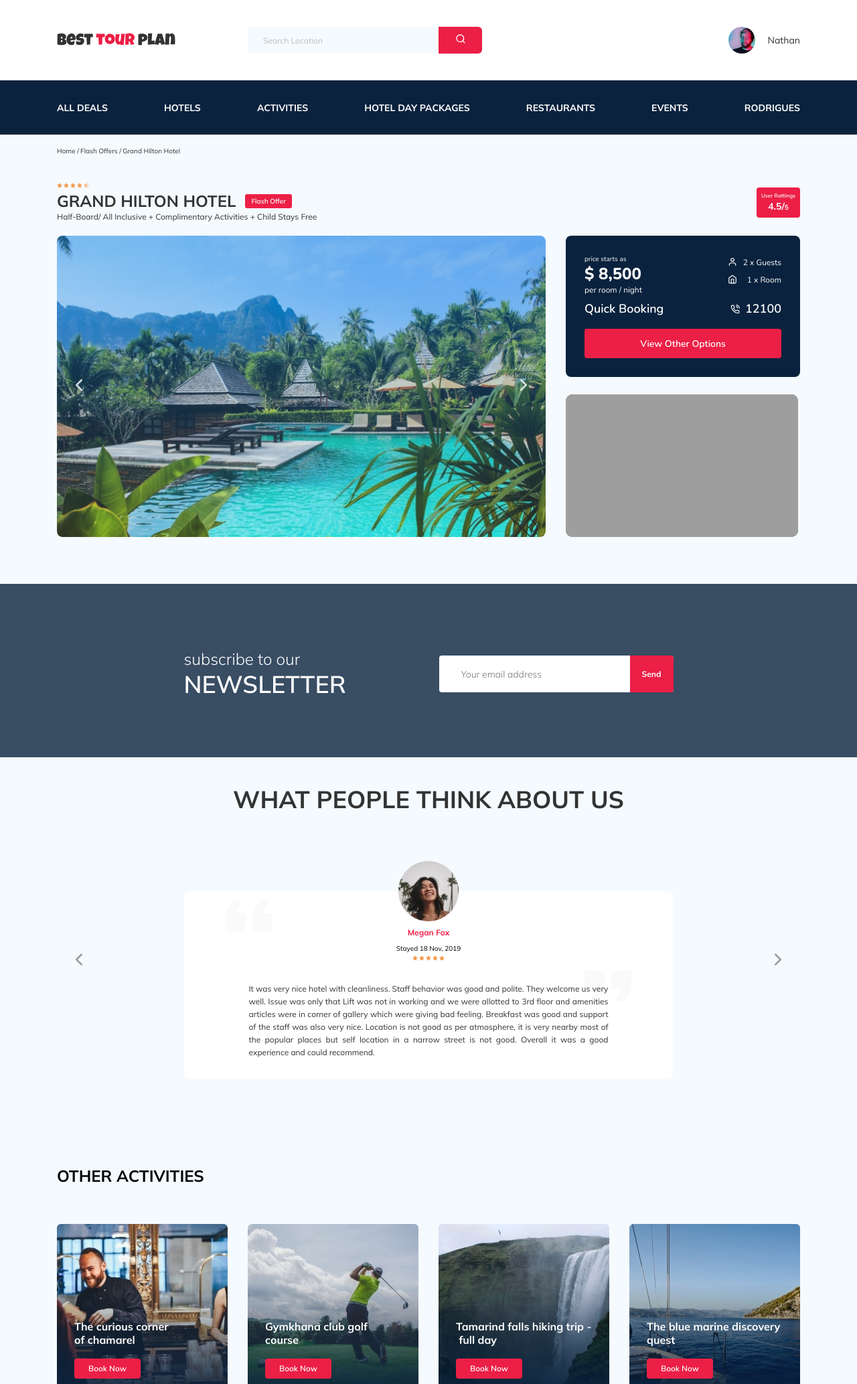
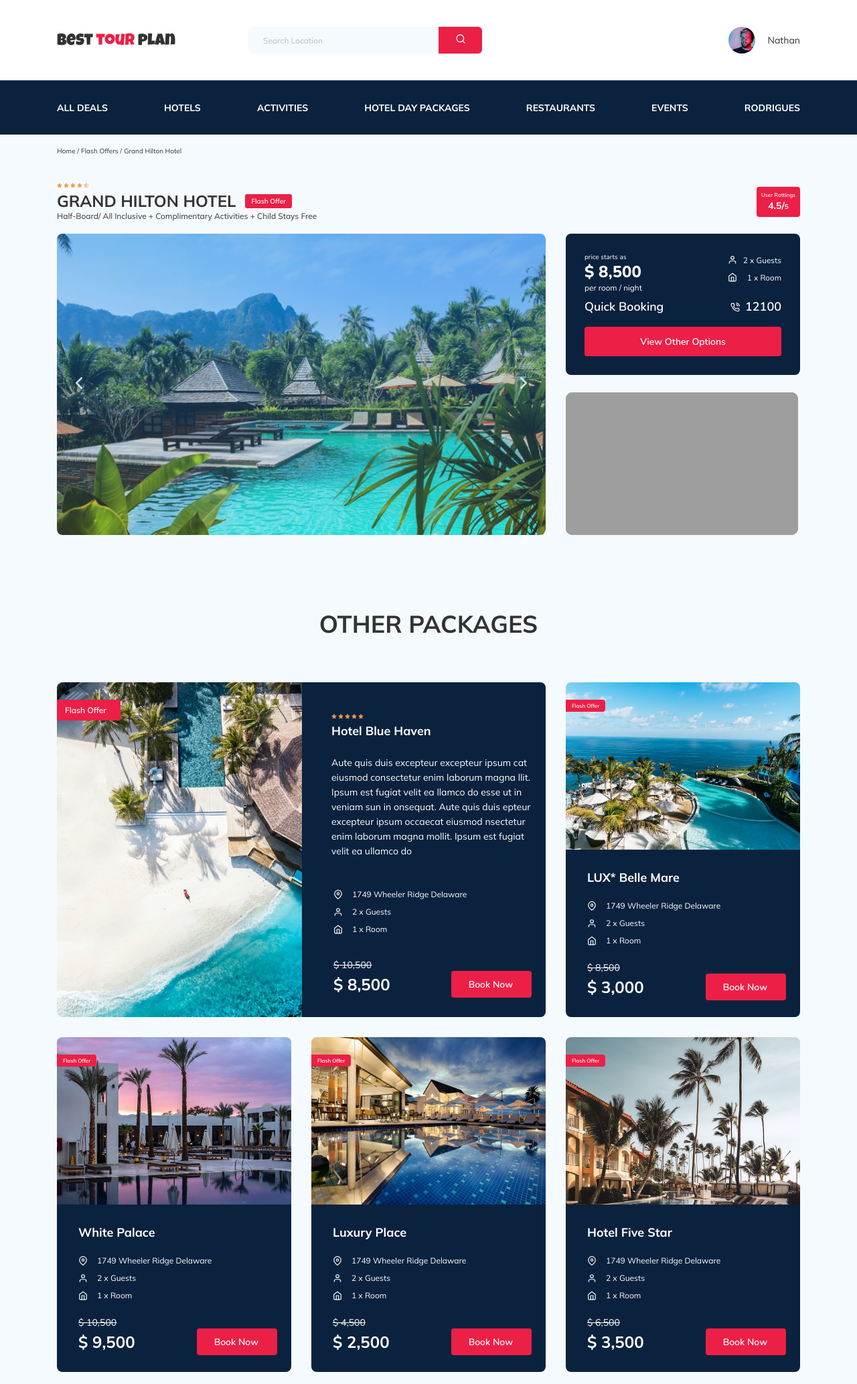
Before and after one commit to MedvedevNik/tour-plan, a PHP site: page / in a window 1280 px wide. Shown: the top 2067 px of the page at 67% size. Run offline with PHP 8.4, Linux system fonts and the light colour scheme; a map, chart or similar area stays blank; some libraries are stand-ins or nearby versions; grey boxes are pictures that could not be loaded.

Commit message:
create: added section with packages

```diff
--- a/css/style.css
+++ b/css/style.css
@@ -352,6 +352,14 @@ body {
   margin: auto;
 }
 
+.title {
+  font-weight: bold;
+  font-size: 36px;
+  line-height: 45px;
+  text-align: center;
+  text-transform: uppercase;
+}
+
 .button {
   border: none;
   border-radius: 4px;
@@ -376,7 +384,7 @@ body {
 
 .breadcrumb-list__item:not(:last-child)::after {
   content: '/';
-  margin-right: 2px;
+  margin-right: 3px;
 }
 
 .breadcrumb-list__link {
@@ -394,7 +402,7 @@ body {
   display: flex;
   align-items: center;
   justify-content: space-between;
-  padding-bottom: 20px;
+  padding-bottom: 18px;
 }
 
 .hotel-info__offer {
@@ -409,6 +417,11 @@ body {
 
 .hotel-info__description {
   margin: 0;
+  margin-top: -1px;
+}
+
+.hotel-info__rating {
+  margin-bottom: 2px;
 }
 
 .hotel-name {
@@ -826,6 +839,197 @@ body {
   }
 }
 
+.packages {
+  padding: 40px 0 70px;
+}
+
+.packages-wrapper {
+  display: grid;
+  grid-template-columns: repeat(3, 1fr);
+  grid-gap: 30px;
+  grid-template-rows: repeat(2, 500px);
+}
+
+.packages__title {
+  margin-top: 0;
+  margin-bottom: 65px;
+}
+
+.package {
+  display: flex;
+  width: 350px;
+  flex-direction: column;
+  border-radius: 8px;
+  overflow: hidden;
+}
+
+.package--active {
+  grid-column: 1 / 3;
+  flex-direction: row;
+  width: 730px;
+}
+
+.package--active .package-picture {
+  width: 366px;
+  height: 500px;
+}
+
+.package--active .package-picture__offer {
+  padding: 8px 21px 8px 12px;
+  font-size: 12px;
+  line-height: 15px;
+}
+
+.package--active .package-info {
+  width: 364px;
+  padding-top: 47px;
+  padding-left: 44px;
+}
+
+.package--active .package-info__room {
+  margin-bottom: 37px;
+  padding-left: 3px;
+}
+
+.package--active .package-info__title {
+  margin-bottom: 25px;
+}
+
+.package--active .package-info__text {
+  margin-bottom: 46px;
+}
+
+.package--active .package-info__rating {
+  display: flex;
+  justify-content: space-between;
+  align-items: center;
+  margin-bottom: 6px;
+}
+
+.package--active .package-info__footer {
+  padding-left: 3px;
+}
+
+.package--active .package-rating {
+  width: 48px;
+}
+
+.package--active .package-rating__icon {
+  fill: #F2994A;
+  height: 8px;
+  width: 8px;
+}
+
+.package-picture {
+  position: relative;
+  width: 350px;
+  height: 250px;
+}
+
+.package-picture__img {
+  width: 100%;
+  height: 100%;
+  object-fit: cover;
+}
+
+.package-picture__offer {
+  position: absolute;
+  top: 26px;
+  left: 0;
+  font-weight: 600;
+  font-size: 8px;
+  line-height: 10px;
+  border-radius: 0 4px 4px 0;
+}
+
+.package-info {
+  display: flex;
+  flex-direction: column;
+  min-height: 250px;
+  padding: 30px 21px 27px 32px;
+  background-color: #0A223D;
+  color: #ffffff;
+}
+
+.package-info__title {
+  margin-top: 0;
+  margin-bottom: 23px;
+  font-weight: bold;
+  font-size: 18px;
+  line-height: 23px;
+}
+
+.package-info__text {
+  margin-top: 0;
+  margin-bottom: 34px;
+  max-width: 300px;
+  font-weight: normal;
+  font-size: 14px;
+  line-height: 22px;
+}
+
+.package-info__room {
+  margin-bottom: 24px;
+}
+
+.package-info__line-text {
+  display: flex;
+  align-items: center;
+}
+
+.package-info__line-text:not(:last-child) {
+  margin-bottom: 11px;
+}
+
+.package-info__description {
+  margin-left: 14px;
+  font-weight: normal;
+  font-size: 12px;
+  line-height: 15px;
+}
+
+.package-info__footer {
+  display: flex;
+  justify-content: space-between;
+  align-items: flex-end;
+  flex-wrap: wrap;
+}
+
+.package-info__prices {
+  display: flex;
+  flex-direction: column;
+}
+
+.package-info__button {
+  padding: 11px 28px 10px 26px;
+  margin-bottom: -5px;
+  font-family: Nunito;
+  font-style: normal;
+  font-weight: 600;
+  font-size: 14px;
+  line-height: 19px;
+}
+
+.package-icon {
+  width: 14px;
+  height: 14px;
+  fill: #ffffff;
+}
+
+.prices__old-price {
+  margin-bottom: 5px;
+  font-weight: normal;
+  font-size: 14px;
+  line-height: 18px;
+  text-decoration: line-through;
+}
+
+.prices__price {
+  font-weight: bold;
+  font-size: 24px;
+  line-height: 30px;
+}
+
 .newsletter {
   position: relative;
   max-height: 260px;
@@ -926,11 +1130,6 @@ body {
 .reviews__title {
   margin: 0;
   margin-bottom: 70px;
-  font-weight: bold;
-  font-size: 36px;
-  line-height: 45px;
-  text-align: center;
-  text-transform: uppercase;
 }
 
 .reviews-slider__slide {
--- a/index.html
+++ b/index.html
@@ -197,7 +197,7 @@
                     <span class="booking__description">1 x Room</span>
                   </div>
                 </div>
-                <!-- /.person-room -->
+                <!-- /.booking-room -->
               </div>
               <!-- /.booking__info -->
               <div class="call-center booking__call-center">
@@ -232,6 +232,235 @@
     </section>
     <!-- /.hotel -->
 
+    <section class="packages">
+      <div class="container">
+        <h2 class="title packages__title">Other Packages</h2>
+        <div class="packages-wrapper">
+          <div class="package package--active">
+            <div class="package-picture">
+              <img src="img/package-1.jpg" alt="image: package-1" class="package-picture__img" />
+              <span class="offer package-picture__offer">Flash Offer</span>
+            </div>
+            <!-- /.packages-img -->
+            <div class="package-info">
+              <div class="package-rating package-info__rating">
+                <svg class="icon package-rating__icon">
+                  <use xlink:href="img/sprite.svg#star"></use>
+                </svg>
+                <svg class="icon package-rating__icon">
+                  <use xlink:href="img/sprite.svg#star"></use>
+                </svg>
+                <svg class="icon package-rating__icon">
+                  <use xlink:href="img/sprite.svg#star"></use>
+                </svg>
+                <svg class="icon package-rating__icon">
+                  <use xlink:href="img/sprite.svg#star"></use>
+                </svg>
+                <svg class="icon package-rating__icon">
+                  <use xlink:href="img/sprite.svg#star"></use>
+                </svg>
+              </div>
+              <!-- /.reviews-slider__rating -->
+              <h3 class="package-info__title">Hotel Blue Haven</h3>
+              <p class="package-info__text">
+                Aute quis duis excepteur excepteur ipsum cat eiusmod consectetur enim laborum magna llit. Ipsum est fugiat velit ea llamco do esse ut in veniam
+                sun in onsequat. Aute quis duis epteur excepteur ipsum occaecat eiusmod nsectetur enim laborum magna mollit. Ipsum est fugiat velit ea ullamco
+                do
+              </p>
+              <div class="package-info__room">
+                <div class="package-info__line-text">
+                  <svg class="package-icon package-info__icon">
+                    <use xlink:href="img/sprite.svg#map-pin"></use>
+                  </svg>
+                  <span class="package-info__description">1749 Wheeler Ridge Delaware</span>
+                </div>
+                <div class="package-info__line-text">
+                  <svg class="package-icon package-info__icon">
+                    <use xlink:href="img/sprite.svg#user"></use>
+                  </svg>
+                  <span class="package-info__description">2 x Guests</span>
+                </div>
+                <div class="package-info__line-text">
+                  <svg class="package-icon package-info__icon">
+                    <use xlink:href="img/sprite.svg#home"></use>
+                  </svg>
+                  <span class="package-info__description">1 x Room</span>
+                </div>
+              </div>
+              <!-- /.packages-item-room -->
+              <div class="package-info__footer">
+                <div class="prices package-info__prices">
+                  <span class="prices__old-price">$ 10,500</span>
+                  <span class="prices__price">$ 8,500</span>
+                </div>
+                <button class="button package-info__button">Book Now</button>
+              </div>
+            </div>
+          </div>
+          <!-- /.package -->
+          <div class="package">
+            <div class="package-picture">
+              <img src="img/package-2.jpg" alt="image: package-2" class="package-picture__img" />
+              <span class="offer package-picture__offer">Flash Offer</span>
+            </div>
+            <!-- /.packages-img -->
+            <div class="package-info">
+              <h3 class="package-info__title">LUX* Belle Mare</h3>
+              <div class="package-info__room">
+                <div class="package-info__line-text">
+                  <svg class="package-icon package-info__icon">
+                    <use xlink:href="img/sprite.svg#map-pin"></use>
+                  </svg>
+                  <span class="package-info__description">1749 Wheeler Ridge Delaware</span>
+                </div>
+                <div class="package-info__line-text">
+                  <svg class="package-icon package-info__icon">
+                    <use xlink:href="img/sprite.svg#user"></use>
+                  </svg>
+                  <span class="package-info__description">2 x Guests</span>
+                </div>
+                <div class="package-info__line-text">
+                  <svg class="package-icon package-info__icon">
+                    <use xlink:href="img/sprite.svg#home"></use>
+                  </svg>
+                  <span class="package-info__description">1 x Room</span>
+                </div>
+              </div>
+              <!-- /.packages-item-room -->
+              <div class="package-info__footer">
+                <div class="prices package-info__prices">
+                  <span class="prices__old-price">$ 8,500</span>
+                  <span class="prices__price">$ 3,000</span>
+                </div>
+                <button class="button package-info__button">Book Now</button>
+              </div>
+            </div>
+          </div>
+          <!-- /.package -->
+          <div class="package">
+            <div class="package-picture">
+              <img src="img/package-3.jpg" alt="image: package-3" class="package-picture__img" />
+              <span class="offer package-picture__offer">Flash Offer</span>
+            </div>
+            <!-- /.packages-img -->
+            <div class="package-info">
+              <h3 class="package-info__title">White Palace</h3>
+              <div class="package-info__room">
+                <div class="package-info__line-text">
+                  <svg class="package-icon package-info__icon">
+                    <use xlink:href="img/sprite.svg#map-pin"></use>
+                  </svg>
+                  <span class="package-info__description">1749 Wheeler Ridge Delaware</span>
+                </div>
+                <div class="package-info__line-text">
+                  <svg class="package-icon package-info__icon">
+                    <use xlink:href="img/sprite.svg#user"></use>
+                  </svg>
+                  <span class="package-info__description">2 x Guests</span>
+                </div>
+                <div class="package-info__line-text">
+                  <svg class="package-icon package-info__icon">
+                    <use xlink:href="img/sprite.svg#home"></use>
+                  </svg>
+                  <span class="package-info__description">1 x Room</span>
+                </div>
+              </div>
+              <!-- /.packages-item-room -->
+              <div class="package-info__footer">
+                <div class="prices package-info__prices">
+                  <span class="prices__old-price">$ 10,500</span>
+                  <span class="prices__price">$ 9,500</span>
+                </div>
+                <button class="button package-info__button">Book Now</button>
+              </div>
+            </div>
+          </div>
+          <!-- /.package -->
+          <div class="package">
+            <div class="package-picture">
+              <img src="img/package-4.jpg" alt="image: package-4" class="package-picture__img" />
+              <span class="offer package-picture__offer">Flash Offer</span>
+            </div>
+            <!-- /.packages-img -->
+            <div class="package-info">
+              <h3 class="package-info__title">Luxury Place</h3>
+              <div class="package-info__room">
+                <div class="package-info__line-text">
+                  <svg class="package-icon package-info__icon">
+                    <use xlink:href="img/sprite.svg#map-pin"></use>
+                  </svg>
+                  <span class="package-info__description">1749 Wheeler Ridge Delaware</span>
+                </div>
+                <div class="package-info__line-text">
+                  <svg class="package-icon package-info__icon">
+                    <use xlink:href="img/sprite.svg#user"></use>
+                  </svg>
+                  <span class="package-info__description">2 x Guests</span>
+                </div>
+                <div class="package-info__line-text">
+                  <svg class="package-icon package-info__icon">
+                    <use xlink:href="img/sprite.svg#home"></use>
+                  </svg>
+                  <span class="package-info__description">1 x Room</span>
+                </div>
+              </div>
+              <!-- /.packages-item-room -->
+              <div class="package-info__footer">
+                <div class="prices package-info__prices">
+                  <span class="prices__old-price">$ 4,500</span>
+                  <span class="prices__price">$ 2,500</span>
+                </div>
+                <button class="button package-info__button">Book Now</button>
+              </div>
+            </div>
+          </div>
+          <!-- /.package -->
+          <div class="package">
+            <div class="package-picture">
+              <img src="img/package-5.jpg" alt="image: package-5" class="package-picture__img" />
+              <span class="offer package-picture__offer">Flash Offer</span>
+            </div>
+            <!-- /.packages-img -->
+            <div class="package-info">
+              <h3 class="package-info__title">Hotel Five Star</h3>
+              <div class="package-info__room">
+                <div class="package-info__line-text">
+                  <svg class="package-icon package-info__icon">
+                    <use xlink:href="img/sprite.svg#map-pin"></use>
+                  </svg>
+                  <span class="package-info__description">1749 Wheeler Ridge Delaware</span>
+                </div>
+                <div class="package-info__line-text">
+                  <svg class="package-icon package-info__icon">
+                    <use xlink:href="img/sprite.svg#user"></use>
+                  </svg>
+                  <span class="package-info__description">2 x Guests</span>
+                </div>
+                <div class="package-info__line-text">
+                  <svg class="package-icon package-info__icon">
+                    <use xlink:href="img/sprite.svg#home"></use>
+                  </svg>
+                  <span class="package-info__description">1 x Room</span>
+                </div>
+              </div>
+              <!-- /.packages-item-room -->
+              <div class="package-info__footer">
+                <div class="prices package-info__prices">
+                  <span class="prices__old-price">$ 6,500</span>
+                  <span class="prices__price">$ 3,500</span>
+                </div>
+                <button class="button package-info__button">Book Now</button>
+              </div>
+            </div>
+          </div>
+          <!-- /.package -->
+        </div>
+        <!-- /.packeges-wrapper -->
+      </div>
+      <!-- /.container -->
+    </section>
+    <!-- /.packages -->
+
     <section class="newsletter" data-parallax="scroll" data-image-src="./img/parallax.jpg">
       <div class="newsletter-wrapper">
         <h2 class="newsletter-title newsletter-wrapper__title">
@@ -249,7 +478,7 @@
 
     <section class="reviews">
       <div class="container">
-        <h2 class="reviews__title">What people think about&nbsp;us</h2>
+        <h2 class="title reviews__title">What people think about&nbsp;us</h2>
         <div class="swiper-container reviews-slider reviews__slider">
           <div class="swiper-wrapper">
             <div class="swiper-slide">
--- a/sass/_setting.sass
+++ b/sass/_setting.sass
@@ -10,6 +10,13 @@ body
   max-width: 1110px
   margin: auto
 
+.title
+  font-weight: bold
+  font-size: 36px
+  line-height: 45px
+  text-align: center
+  text-transform: uppercase
+
 .button
   border: none
   border-radius: 4px
--- a/sass/style.sass
+++ b/sass/style.sass
@@ -10,6 +10,8 @@
 @import 'templates/hotel'
 // стили для header
 @import 'templates/header'
+// стили для packages
+@import 'templates/packages'
 // стили для newsletter
 @import 'templates/newsletter'
 // стили для reviews
--- a/sass/templates/_breadcrumb.sass
+++ b/sass/templates/_breadcrumb.sass
@@ -12,7 +12,7 @@
       &:not(:last-child)
         &::after
           content: '/'
-          margin-right: 2px
+          margin-right: 3px
     &__link
       text-decoration: none
       color: inherit
--- a/sass/templates/_hotel.sass
+++ b/sass/templates/_hotel.sass
@@ -5,7 +5,7 @@
     display: flex
     align-items: center
     justify-content: space-between
-    padding-bottom: 20px
+    padding-bottom: 18px
     &__offer
       margin-left: 14px
       margin-top: 4px
@@ -14,6 +14,9 @@
       margin-bottom: 0
     &__description
       margin: 0
+      margin-top: -1px
+    &__rating
+      margin-bottom: 2px
   &-name
     font-size: 24px
     line-height: 30px
--- /dev/null
+++ b/sass/templates/_packages.sass
@@ -0,0 +1,130 @@
+.packages
+  padding: 40px 0 70px
+  &-wrapper
+    display: grid
+    grid-template-columns: repeat(3, 1fr)
+    grid-gap: 30px
+    grid-template-rows: repeat(2, 500px)
+  &__title
+    margin-top: 0
+    margin-bottom: 65px
+.package
+  display: flex
+  width: 350px
+  flex-direction: column
+  border-radius: 8px
+  overflow: hidden
+  &--active
+    grid-column: 1 / 3
+    flex-direction: row
+    width: 730px
+  &--active &-picture
+    width: 366px
+    height: 500px
+  &--active &-picture__offer
+    padding: 8px 21px 8px 12px
+    font-size: 12px
+    line-height: 15px
+  &--active &-info
+    width: 364px
+    padding-top: 47px
+    padding-left: 44px
+  &--active &-info__room
+    margin-bottom: 37px
+    padding-left: 3px
+  &--active &-info__title
+    margin-bottom: 25px
+  &--active &-info__text
+    margin-bottom: 46px
+  &--active &-info__rating
+    display: flex
+    justify-content: space-between
+    align-items: center
+    margin-bottom: 6px
+  &--active &-info__footer
+    padding-left: 3px
+  &--active &-rating
+    width: 48px
+  &--active &-rating__icon
+    fill: #F2994A
+    height: 8px
+    width: 8px
+  &-picture
+    position: relative
+    width: 350px
+    height: 250px
+    &__img
+      width: 100%
+      height: 100%
+      object-fit: cover
+    &__offer
+      position: absolute
+      top: 26px
+      left: 0
+      font-weight: 600
+      font-size: 8px
+      line-height: 10px
+      border-radius: 0 4px 4px 0
+  &-info
+    display: flex
+    flex-direction: column
+    min-height: 250px
+    padding: 30px 21px 27px 32px
+    background-color: $bg-darken
+    color: $light
+    &__title
+      margin-top: 0
+      margin-bottom: 23px
+      font-weight: bold
+      font-size: 18px
+      line-height: 23px
+    &__text
+      margin-top: 0
+      margin-bottom: 34px
+      max-width: 300px
+      font-weight: normal
+      font-size: 14px
+      line-height: 22px
+    &__room
+      margin-bottom: 24px
+    &__line-text
+      display: flex
+      align-items: center
+    &__line-text:not(:last-child)
+      margin-bottom: 11px
+    &__description
+      margin-left: 14px
+      font-weight: normal
+      font-size: 12px
+      line-height: 15px
+    &__footer
+      display: flex
+      justify-content: space-between
+      align-items: flex-end
+      flex-wrap: wrap
+    &__prices
+      display: flex
+      flex-direction: column
+    &__button
+      padding: 11px 28px 10px 26px
+      margin-bottom: -5px
+      font-family: Nunito
+      font-style: normal
+      font-weight: 600
+      font-size: 14px
+      line-height: 19px
+  &-icon
+    width: 14px
+    height: 14px
+    fill: $light
+.prices
+  &__old-price
+    margin-bottom: 5px
+    font-weight: normal
+    font-size: 14px
+    line-height: 18px
+    text-decoration: line-through
+  &__price
+    font-weight: bold
+    font-size: 24px
+    line-height: 30px
--- a/sass/templates/_reviews.sass
+++ b/sass/templates/_reviews.sass
@@ -3,11 +3,6 @@
   &__title
     margin: 0
     margin-bottom: 70px
-    font-weight: bold
-    font-size: 36px
-    line-height: 45px
-    text-align: center
-    text-transform: uppercase
   &-slider
     &__slide
       position: relative
```
Also changed, not shown: img/package-1.jpg (added), img/package-2.jpg (added), img/package-3.jpg (added), img/package-4.jpg (added), img/package-5.jpg (added), img/sprite.svg, 1 other file.
